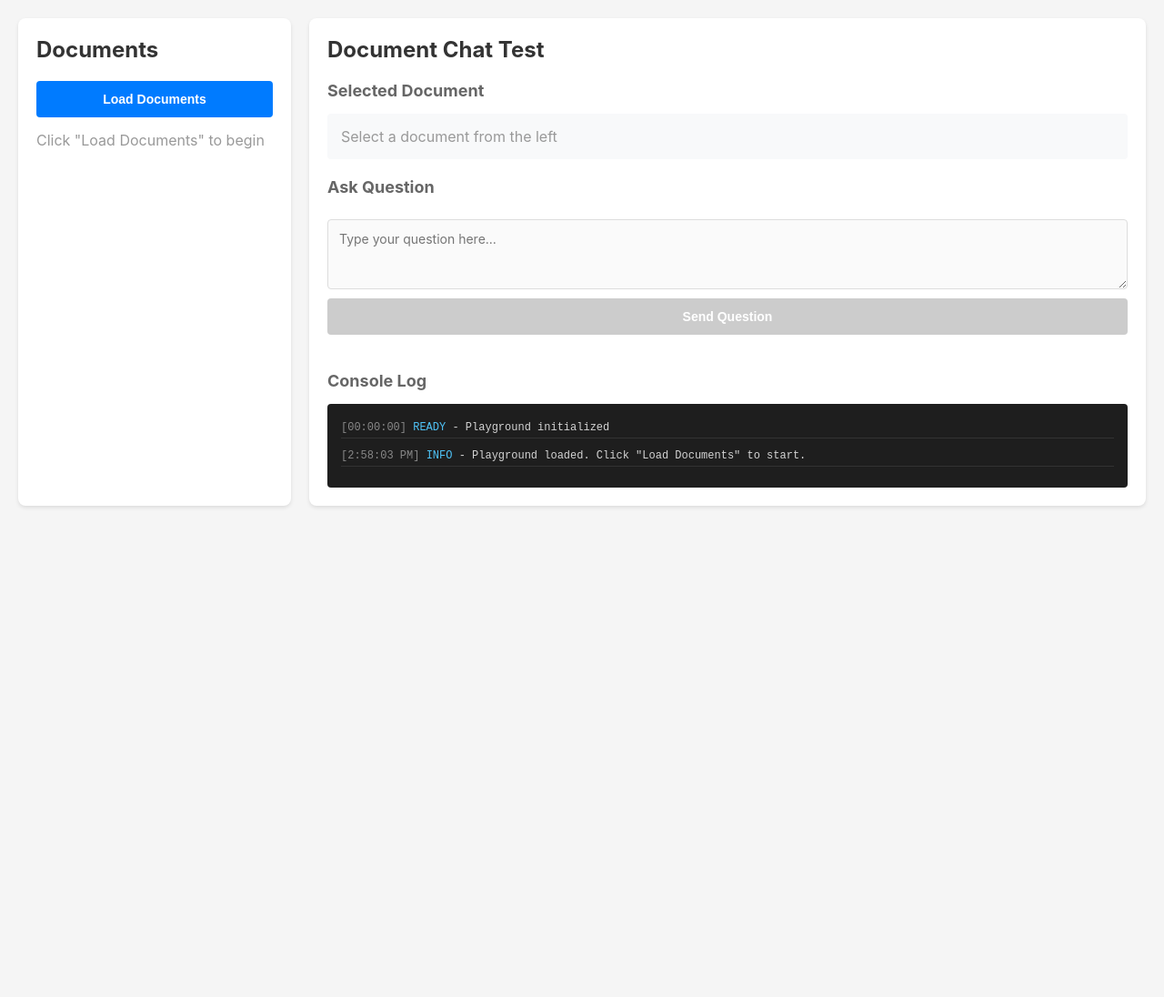
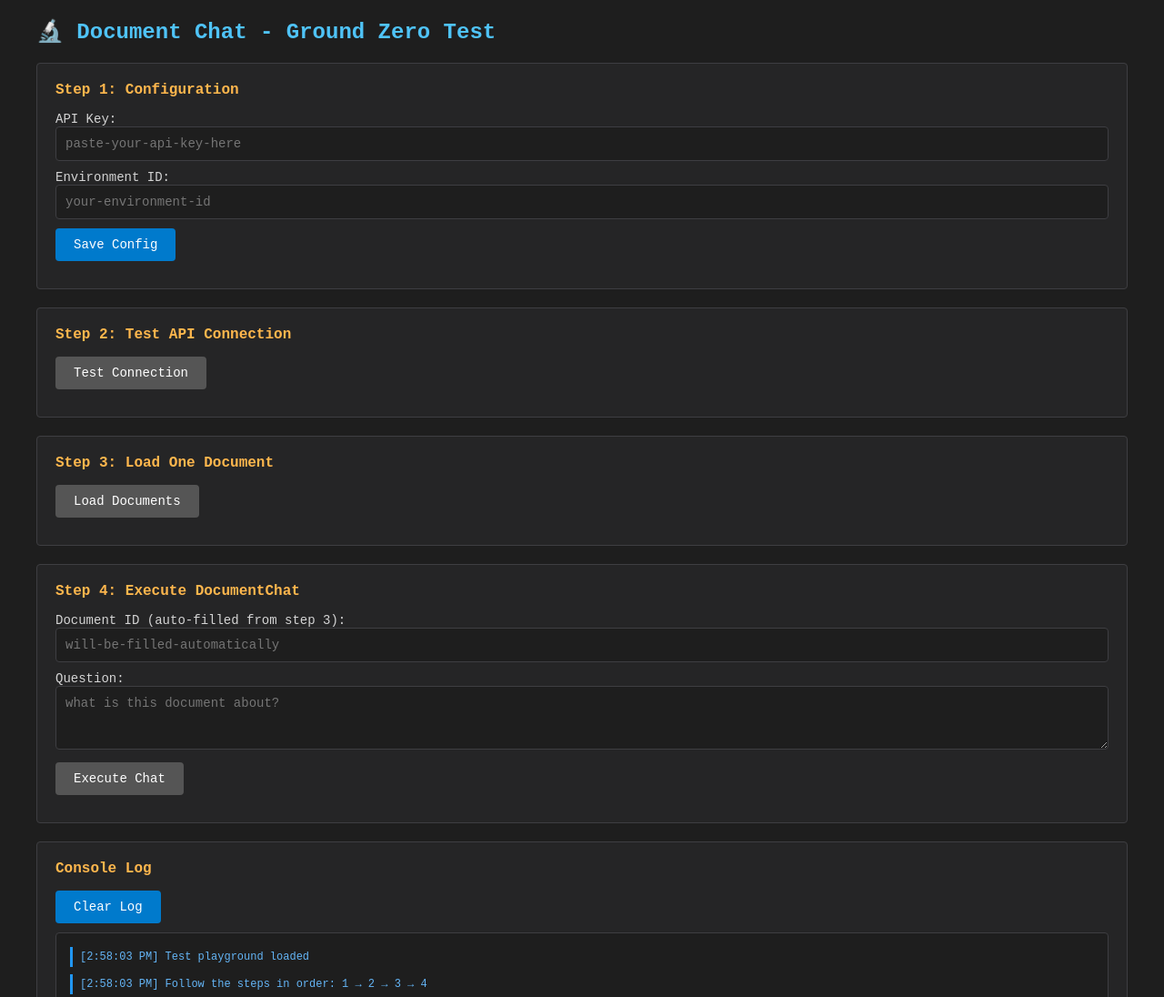
Before and after one commit to Team-Lightning-LLC/docu-chat-test, a plain HTML site: page index.html in a window 1280 px wide. Shown: the top 1096 px of the page at 91% size. Before the commit the page ends 800 px from the top, so only its background shows below. Drawn offline with Linux system fonts and the light colour scheme.

Commit message:
Update index.html

```diff
--- a/index.html
+++ b/index.html
@@ -3,483 +3,413 @@
 <head>
 <meta charset="UTF-8">
 <meta name="viewport" content="width=device-width, initial-scale=1.0">
-<title>Document Chat Test Playground</title>
+<title>Document Chat - Ground Zero Test</title>
 <style>
   * { margin: 0; padding: 0; box-sizing: border-box; }
   body {
-    font-family: -apple-system, BlinkMacSystemFont, 'Segoe UI', Roboto, sans-serif;
-    background: #f5f5f5;
+    font-family: 'Courier New', monospace;
+    background: #1e1e1e;
+    color: #d4d4d4;
     padding: 20px;
+    font-size: 14px;
   }
   .container {
-    max-width: 1400px;
+    max-width: 1200px;
     margin: 0 auto;
-    display: grid;
-    grid-template-columns: 300px 1fr;
-    gap: 20px;
-  }
-  .panel {
-    background: white;
-    border-radius: 8px;
-    padding: 20px;
-    box-shadow: 0 2px 4px rgba(0,0,0,0.1);
   }
   h1 {
+    color: #4fc3f7;
+    margin-bottom: 20px;
     font-size: 24px;
+  }
+  .section {
+    background: #252526;
+    border: 1px solid #3e3e42;
+    border-radius: 4px;
+    padding: 20px;
     margin-bottom: 20px;
-    color: #333;
   }
-  h2 {
-    font-size: 18px;
+  .section h2 {
+    color: #ffb74d;
+    font-size: 16px;
     margin-bottom: 15px;
-    color: #666;
   }
-  .doc-list {
-    max-height: 600px;
-    overflow-y: auto;
-  }
-  .doc-item {
-    padding: 12px;
-    margin-bottom: 8px;
-    background: #f8f9fa;
+  button {
+    background: #007acc;
+    color: white;
+    border: none;
+    padding: 10px 20px;
     border-radius: 4px;
     cursor: pointer;
-    border: 2px solid transparent;
-  }
-  .doc-item:hover {
-    background: #e9ecef;
-  }
-  .doc-item.active {
-    border-color: #007bff;
-    background: #e7f3ff;
-  }
-  .doc-name {
-    font-weight: 600;
-    margin-bottom: 4px;
-  }
-  .doc-id {
-    font-size: 12px;
-    color: #666;
-    font-family: monospace;
-  }
-  .chat-section {
-    display: flex;
-    flex-direction: column;
-    gap: 20px;
-  }
-  .selected-doc {
-    padding: 15px;
-    background: #f8f9fa;
-    border-radius: 4px;
-  }
-  .input-section {
-    display: flex;
-    flex-direction: column;
-    gap: 10px;
-  }
-  textarea {
-    width: 100%;
-    padding: 12px;
-    border: 1px solid #ddd;
-    border-radius: 4px;
+    font-family: inherit;
     font-size: 14px;
-    font-family: inherit;
-    resize: vertical;
-  }
-  button {
-    padding: 12px 24px;
-    background: #007bff;
-    color: white;
-    border: none;
-    border-radius: 4px;
-    font-size: 14px;
-    font-weight: 600;
-    cursor: pointer;
+    margin-right: 10px;
+    margin-bottom: 10px;
   }
   button:hover {
-    background: #0056b3;
+    background: #005a9e;
   }
   button:disabled {
-    background: #ccc;
+    background: #555;
     cursor: not-allowed;
   }
-  .log-section {
+  input, textarea {
+    width: 100%;
     background: #1e1e1e;
+    border: 1px solid #3e3e42;
     color: #d4d4d4;
+    padding: 10px;
+    font-family: inherit;
+    font-size: 14px;
+    border-radius: 4px;
+    margin-bottom: 10px;
+  }
+  .log {
+    background: #1e1e1e;
+    border: 1px solid #3e3e42;
     padding: 15px;
     border-radius: 4px;
-    font-family: 'Courier New', monospace;
+    max-height: 300px;
+    overflow-y: auto;
     font-size: 12px;
-    max-height: 400px;
-    overflow-y: auto;
   }
-  .log-entry {
+  .log-line {
     margin-bottom: 8px;
-    padding: 4px 0;
-    border-bottom: 1px solid #333;
+    padding: 4px;
+    border-left: 3px solid #555;
+    padding-left: 8px;
   }
-  .log-time {
-    color: #888;
+  .log-success { border-left-color: #4caf50; color: #81c784; }
+  .log-error { border-left-color: #f44336; color: #e57373; }
+  .log-info { border-left-color: #2196f3; color: #64b5f6; }
+  .log-api { border-left-color: #ff9800; color: #ffb74d; }
+  pre {
+    background: #1e1e1e;
+    border: 1px solid #3e3e42;
+    padding: 15px;
+    border-radius: 4px;
+    overflow-x: auto;
+    font-size: 12px;
   }
-  .log-type-info { color: #4fc3f7; }
-  .log-type-success { color: #81c784; }
-  .log-type-error { color: #e57373; }
-  .log-type-api { color: #ffb74d; }
-  .spinner {
+  .status {
     display: inline-block;
-    width: 16px;
-    height: 16px;
-    border: 2px solid #f3f3f3;
-    border-top: 2px solid #007bff;
-    border-radius: 50%;
-    animation: spin 1s linear infinite;
+    padding: 4px 8px;
+    border-radius: 4px;
+    font-size: 12px;
+    font-weight: bold;
   }
-  @keyframes spin {
-    0% { transform: rotate(0deg); }
-    100% { transform: rotate(360deg); }
-  }
-  .response-section {
-    padding: 15px;
-    background: #f8f9fa;
-    border-radius: 4px;
-    border-left: 4px solid #28a745;
-  }
-  .error-section {
-    padding: 15px;
-    background: #fff5f5;
-    border-radius: 4px;
-    border-left: 4px solid #dc3545;
-    color: #721c24;
-  }
+  .status-pass { background: #4caf50; color: white; }
+  .status-fail { background: #f44336; color: white; }
+  .status-pending { background: #ff9800; color: white; }
 </style>
 </head>
 <body>
 
 <div class="container">
-  <!-- Left: Document List -->
-  <div class="panel">
-    <h1>Documents</h1>
-    <button onclick="loadDocuments()" style="width: 100%; margin-bottom: 15px;">Load Documents</button>
-    <div class="doc-list" id="docList">
-      <p style="color: #999;">Click "Load Documents" to begin</p>
-    </div>
+  <h1>🔬 Document Chat - Ground Zero Test</h1>
+
+  <!-- Step 1: Config -->
+  <div class="section">
+    <h2>Step 1: Configuration</h2>
+    <label>API Key:</label>
+    <input type="password" id="apiKey" placeholder="paste-your-api-key-here">
+    <label>Environment ID:</label>
+    <input type="text" id="envId" placeholder="your-environment-id">
+    <button onclick="saveConfig()">Save Config</button>
+    <div id="configStatus"></div>
   </div>
 
-  <!-- Right: Chat Interface -->
-  <div class="panel">
-    <h1>Document Chat Test</h1>
+  <!-- Step 2: Test Connection -->
+  <div class="section">
+    <h2>Step 2: Test API Connection</h2>
+    <button onclick="testConnection()" id="testBtn" disabled>Test Connection</button>
+    <div id="connectionResult"></div>
+  </div>
 
-    <div class="chat-section">
-      <!-- Selected Document -->
-      <div>
-        <h2>Selected Document</h2>
-        <div class="selected-doc" id="selectedDoc">
-          <p style="color: #999;">Select a document from the left</p>
-        </div>
-      </div>
+  <!-- Step 3: Load Documents -->
+  <div class="section">
+    <h2>Step 3: Load One Document</h2>
+    <button onclick="loadDocuments()" id="loadBtn" disabled>Load Documents</button>
+    <div id="documentsResult"></div>
+  </div>
 
-      <!-- Question Input -->
-      <div class="input-section">
-        <h2>Ask Question</h2>
-        <textarea
-          id="questionInput"
-          rows="3"
-          placeholder="Type your question here..."
-          disabled></textarea>
-        <button id="sendBtn" onclick="sendQuestion()" disabled>Send Question</button>
-      </div>
+  <!-- Step 4: Execute Interaction -->
+  <div class="section">
+    <h2>Step 4: Execute DocumentChat</h2>
+    <label>Document ID (auto-filled from step 3):</label>
+    <input type="text" id="docId" placeholder="will-be-filled-automatically">
+    <label>Question:</label>
+    <textarea id="question" rows="3" placeholder="what is this document about?"></textarea>
+    <button onclick="executeChat()" id="executeBtn" disabled>Execute Chat</button>
+    <div id="executionResult"></div>
+  </div>
 
-      <!-- Response -->
-      <div id="responseArea"></div>
-
-      <!-- Console Log -->
-      <div>
-        <h2>Console Log</h2>
-        <div class="log-section" id="consoleLog">
-          <div class="log-entry">
-            <span class="log-time">[00:00:00]</span>
-            <span class="log-type-info">READY</span> - Playground initialized
-          </div>
-        </div>
-      </div>
-    </div>
+  <!-- Console Log -->
+  <div class="section">
+    <h2>Console Log</h2>
+    <button onclick="clearLog()">Clear Log</button>
+    <div class="log" id="log"></div>
   </div>
 </div>
 
 <script>
 // ============================================================================
-// CONFIG - PUT YOUR API CREDENTIALS HERE
+// STATE
 // ============================================================================
-const CONFIG = {
-  VERTESIA_API_BASE: 'https://api.vertesia.io/api/v1',
-  VERTESIA_API_KEY: 'sk-2538a58567e4ebb6654c0a17ceab228c', // REPLACE THIS
-  ENVIRONMENT_ID: '681915c6a01fb262a410c161' // REPLACE THIS
+let CONFIG = {
+  apiKey: null,
+  envId: null,
+  baseURL: 'https://api.vertesia.io/api/v1'
 };
 
-// ============================================================================
-// STATE
-// ============================================================================
-let selectedDocument = null;
-let documents = [];
+let STATE = {
+  connectionTested: false,
+  documentsLoaded: false,
+  selectedDocId: null
+};
 
 // ============================================================================
 // LOGGING
 // ============================================================================
 function log(message, type = 'info') {
-  const logDiv = document.getElementById('consoleLog');
+  const logDiv = document.getElementById('log');
   const time = new Date().toLocaleTimeString();
-  const entry = document.createElement('div');
-  entry.className = 'log-entry';
-  entry.innerHTML = `
-    <span class="log-time">[${time}]</span>
-    <span class="log-type-${type}">${type.toUpperCase()}</span> - ${message}
-  `;
-  logDiv.appendChild(entry);
+  const line = document.createElement('div');
+  line.className = `log-line log-${type}`;
+  line.textContent = `[${time}] ${message}`;
+  logDiv.appendChild(line);
   logDiv.scrollTop = logDiv.scrollHeight;
-
-  // Also log to browser console
   console.log(`[${type.toUpperCase()}]`, message);
 }
 
 function logJSON(label, data) {
-  log(`${label}: ${JSON.stringify(data, null, 2)}`, 'api');
+  log(`${label}:`, 'api');
+  console.log(data);
+  const logDiv = document.getElementById('log');
+  const pre = document.createElement('pre');
+  pre.textContent = JSON.stringify(data, null, 2);
+  pre.style.marginLeft = '20px';
+  pre.style.fontSize = '11px';
+  logDiv.appendChild(pre);
+  logDiv.scrollTop = logDiv.scrollHeight;
+}
+
+function clearLog() {
+  document.getElementById('log').innerHTML = '';
+  log('Log cleared', 'info');
 }
 
 // ============================================================================
-// API CALLS
+// STEP 1: SAVE CONFIG
 // ============================================================================
-async function apiCall(endpoint, options = {}) {
-  const url = `${CONFIG.VERTESIA_API_BASE}${endpoint}`;
+function saveConfig() {
+  const apiKey = document.getElementById('apiKey').value.trim();
+  const envId = document.getElementById('envId').value.trim();
 
-  log(`API CALL: ${options.method || 'GET'} ${endpoint}`, 'api');
+  if (!apiKey || !envId) {
+    document.getElementById('configStatus').innerHTML =
+      '<span class="status status-fail">Please fill in both fields</span>';
+    return;
+  }
+
+  CONFIG.apiKey = apiKey;
+  CONFIG.envId = envId;
+
+  document.getElementById('configStatus').innerHTML =
+    '<span class="status status-pass">✓ Config saved</span>';
+  document.getElementById('testBtn').disabled = false;
+
+  log('Configuration saved', 'success');
+  log(`Environment ID: ${envId}`, 'info');
+}
+
+// ============================================================================
+// STEP 2: TEST CONNECTION
+// ============================================================================
+async function testConnection() {
+  log('Testing API connection...', 'info');
+  document.getElementById('connectionResult').innerHTML = '<p>Testing...</p>';
 
   try {
-    const response = await fetch(url, {
+    const response = await fetch(`${CONFIG.baseURL}/objects?limit=1`, {
       headers: {
-        'Authorization': `Bearer ${CONFIG.VERTESIA_API_KEY}`,
-        'Content-Type': 'application/json',
-        ...options.headers
-      },
-      ...options
+        'Authorization': `Bearer ${CONFIG.apiKey}`,
+        'Content-Type': 'application/json'
+      }
     });
 
-    log(`API RESPONSE: ${response.status} ${response.statusText}`, 'api');
+    log(`Response status: ${response.status}`, 'api');
 
     if (!response.ok) {
       const errorText = await response.text();
-      log(`API ERROR BODY: ${errorText}`, 'error');
-      throw new Error(`API call failed: ${response.status} ${response.statusText}`);
+      log(`Error: ${errorText}`, 'error');
+      throw new Error(`HTTP ${response.status}: ${response.statusText}`);
     }
 
     const data = await response.json();
-    logJSON('API RESPONSE DATA', data);
+    logJSON('Connection test response', data);
 
-    return data;
+    document.getElementById('connectionResult').innerHTML =
+      '<span class="status status-pass">✓ API Connection Working</span>';
+
+    STATE.connectionTested = true;
+    document.getElementById('loadBtn').disabled = false;
+
+    log('Connection test PASSED', 'success');
+
   } catch (error) {
-    log(`API CALL FAILED: ${error.message}`, 'error');
-    throw error;
+    log(`Connection test FAILED: ${error.message}`, 'error');
+    document.getElementById('connectionResult').innerHTML =
+      `<span class="status status-fail">✗ Connection Failed: ${error.message}</span>`;
   }
 }
 
 // ============================================================================
-// LOAD DOCUMENTS
+// STEP 3: LOAD DOCUMENTS
 // ============================================================================
 async function loadDocuments() {
-  log('Loading documents from Vertesia...', 'info');
-
-  const docList = document.getElementById('docList');
-  docList.innerHTML = '<p style="color: #999;">Loading...</p>';
+  log('Loading documents...', 'info');
+  document.getElementById('documentsResult').innerHTML = '<p>Loading...</p>';
 
   try {
-    const response = await apiCall('/objects?limit=100&offset=0');
+    const response = await fetch(`${CONFIG.baseURL}/objects?limit=10`, {
+      headers: {
+        'Authorization': `Bearer ${CONFIG.apiKey}`,
+        'Content-Type': 'application/json'
+      }
+    });
 
-    // Log the EXACT structure we got back
-    log('Checking response structure...', 'info');
-    log(`Response keys: ${Object.keys(response).join(', ')}`, 'info');
+    if (!response.ok) {
+      throw new Error(`HTTP ${response.status}: ${response.statusText}`);
+    }
 
-    // Try different possible structures
-    let docArray = null;
+    const data = await response.json();
+    logJSON('Documents response', data);
 
-    if (response.objects) {
-      docArray = response.objects;
-      log('Found documents in response.objects', 'info');
-    } else if (response.data) {
-      docArray = response.data;
-      log('Found documents in response.data', 'info');
-    } else if (Array.isArray(response)) {
-      docArray = response;
-      log('Response itself is an array', 'info');
-    } else if (response.items) {
-      docArray = response.items;
-      log('Found documents in response.items', 'info');
-    } else {
-      log('Unknown response structure - dumping full response', 'error');
-      logJSON('Full response', response);
-      docList.innerHTML = '<p style="color: #dc3545;">Unknown response format - check console</p>';
+    // Find documents array
+    let docs = null;
+    if (data.objects) docs = data.objects;
+    else if (data.data) docs = data.data;
+    else if (Array.isArray(data)) docs = data;
+
+    if (!docs || docs.length === 0) {
+      document.getElementById('documentsResult').innerHTML =
+        '<span class="status status-fail">No documents found</span>';
+      log('No documents in response', 'error');
       return;
     }
 
-    if (!docArray || docArray.length === 0) {
-      docList.innerHTML = '<p style="color: #999;">No documents found</p>';
-      log('Document array is empty', 'info');
-      return;
-    }
+    log(`Found ${docs.length} documents`, 'success');
 
-    documents = docArray;
-    log(`Loaded ${documents.length} documents`, 'success');
+    // Use first document
+    const firstDoc = docs[0];
+    STATE.selectedDocId = firstDoc.id;
 
-    // Log first document structure
-    logJSON('First document structure', documents[0]);
+    logJSON('Selected document', firstDoc);
 
-    // Render document list
-    docList.innerHTML = documents.map(doc => `
-      <div class="doc-item" onclick="selectDocument('${doc.id}')">
-        <div class="doc-name">${doc.name || doc.title || 'Untitled'}</div>
-        <div class="doc-id">${doc.id}</div>
-      </div>
-    `).join('');
+    document.getElementById('docId').value = firstDoc.id;
+    document.getElementById('documentsResult').innerHTML = `
+      <span class="status status-pass">✓ Loaded ${docs.length} documents</span>
+      <p style="margin-top: 10px;">Selected: <strong>${firstDoc.name || 'Untitled'}</strong></p>
+      <p style="font-size: 12px; color: #888;">ID: ${firstDoc.id}</p>
+    `;
+
+    STATE.documentsLoaded = true;
+    document.getElementById('executeBtn').disabled = false;
+
+    log('Documents loaded successfully', 'success');
 
   } catch (error) {
-    docList.innerHTML = '<p style="color: #dc3545;">Failed to load documents</p>';
     log(`Failed to load documents: ${error.message}`, 'error');
+    document.getElementById('documentsResult').innerHTML =
+      `<span class="status status-fail">✗ Failed: ${error.message}</span>`;
   }
 }
 
 // ============================================================================
-// SELECT DOCUMENT
+// STEP 4: EXECUTE CHAT
 // ============================================================================
-function selectDocument(docId) {
-  const doc = documents.find(d => d.id === docId);
-  if (!doc) return;
+async function executeChat() {
+  const docId = document.getElementById('docId').value.trim();
+  const question = document.getElementById('question').value.trim();
 
-  selectedDocument = doc;
-  log(`Selected document: ${doc.name} (${doc.id})`, 'info');
-
-  // Update UI
-  document.querySelectorAll('.doc-item').forEach(item => {
-    item.classList.remove('active');
-  });
-  event.target.closest('.doc-item').classList.add('active');
-
-  document.getElementById('selectedDoc').innerHTML = `
-    <div class="doc-name" style="margin-bottom: 8px;">${doc.name || 'Untitled'}</div>
-    <div class="doc-id">${doc.id}</div>
-  `;
-
-  // Enable question input
-  document.getElementById('questionInput').disabled = false;
-  document.getElementById('sendBtn').disabled = false;
-}
-
-// ============================================================================
-// SEND QUESTION
-// ============================================================================
-async function sendQuestion() {
-  if (!selectedDocument) {
-    log('No document selected', 'error');
+  if (!docId || !question) {
+    log('Missing document ID or question', 'error');
     return;
   }
 
-  const questionInput = document.getElementById('questionInput');
-  const question = questionInput.value.trim();
+  log('Executing DocumentChat...', 'info');
+  log(`Document: ${docId}`, 'info');
+  log(`Question: ${question}`, 'info');
 
-  if (!question) {
-    log('No question entered', 'error');
-    return;
-  }
-
-  log(`Sending question: "${question}"`, 'info');
-  log(`Document ID: ${selectedDocument.id}`, 'info');
-
-  // Disable UI
-  questionInput.disabled = true;
-  document.getElementById('sendBtn').disabled = true;
-  document.getElementById('sendBtn').innerHTML = '<span class="spinner"></span> Sending...';
-
-  // Clear previous response
-  document.getElementById('responseArea').innerHTML = '';
+  document.getElementById('executionResult').innerHTML = '<p>Executing...</p>';
+  document.getElementById('executeBtn').disabled = true;
 
   try {
-    // Build the task
-    const task = `Document ID: ${selectedDocument.id}\n\nQuestion: ${question}`;
-    log(`Task prompt: ${task}`, 'info');
+    const payload = {
+      interaction: 'DocumentChat',
+      data: {
+        Task: `Document ID: ${docId}\n\nQuestion: ${question}`
+      },
+      config: {
+        environment: CONFIG.envId,
+        model: 'claude-sonnet-4-5-20250929'
+      }
+    };
 
-    // Call the CORRECT endpoint - /execute (not /execute/async)
-    const response = await apiCall('/execute', {
+    logJSON('Request payload', payload);
+
+    const response = await fetch(`${CONFIG.baseURL}/execute`, {
       method: 'POST',
-      body: JSON.stringify({
-        interaction: 'DocumentChat',  // Name of the interaction
-        data: {
-          Task: task
-        },
-        config: {
-          environment: CONFIG.ENVIRONMENT_ID,
-          model: 'claude-sonnet-4-5-20250929'
-        }
-      })
+      headers: {
+        'Authorization': `Bearer ${CONFIG.apiKey}`,
+        'Content-Type': 'application/json'
+      },
+      body: JSON.stringify(payload)
     });
 
-    log('Execution successful!', 'success');
-    logJSON('Full response object', response);
+    log(`Response status: ${response.status}`, 'api');
 
-    // The result should be in response.result
-    if (response.result) {
-      log('Found result in response!', 'success');
-      logJSON('Result', response.result);
+    if (!response.ok) {
+      const errorText = await response.text();
+      log(`Error response: ${errorText}`, 'error');
+      throw new Error(`HTTP ${response.status}: ${errorText}`);
+    }
 
-      // Display the answer
-      let answer = '';
-      if (typeof response.result === 'string') {
-        answer = response.result;
-      } else if (response.result.answer) {
-        answer = response.result.answer;
-      } else if (response.result.output) {
-        answer = response.result.output;
-      } else {
-        answer = JSON.stringify(response.result, null, 2);
-      }
+    const data = await response.json();
+    logJSON('Execution response', data);
 
-      document.getElementById('responseArea').innerHTML = `
-        <div class="response-section">
-          <h3 style="margin-bottom: 10px;">Answer</h3>
-          <p style="white-space: pre-wrap;">${answer}</p>
-        </div>
-        <div style="margin-top: 15px; padding: 10px; background: #f8f9fa; border-radius: 4px; font-size: 12px;">
-          <strong>Full Response:</strong>
-          <pre style="margin-top: 8px; white-space: pre-wrap;">${JSON.stringify(response, null, 2)}</pre>
-        </div>
-      `;
+    // Try to extract result
+    let result = null;
+    if (data.result) {
+      result = data.result;
+      log('Found result in response', 'success');
     } else {
       log('No result field in response', 'error');
-      document.getElementById('responseArea').innerHTML = `
-        <div class="response-section">
-          <h3 style="margin-bottom: 10px;">Response (No result field found)</h3>
-          <pre style="white-space: pre-wrap; font-size: 12px;">${JSON.stringify(response, null, 2)}</pre>
-        </div>
-      `;
     }
 
+    document.getElementById('executionResult').innerHTML = `
+      <span class="status status-pass">✓ Execution Complete</span>
+      <h3 style="margin-top: 15px; color: #4fc3f7;">Result:</h3>
+      <pre>${JSON.stringify(result || data, null, 2)}</pre>
+    `;
+
+    log('Execution completed', 'success');
+
   } catch (error) {
-    log(`Failed to execute: ${error.message}`, 'error');
-
-    document.getElementById('responseArea').innerHTML = `
-      <div class="error-section">
-        <h3 style="margin-bottom: 10px;">Error</h3>
-        <p>${error.message}</p>
-      </div>
-    `;
+    log(`Execution FAILED: ${error.message}`, 'error');
+    document.getElementById('executionResult').innerHTML =
+      `<span class="status status-fail">✗ Failed: ${error.message}</span>`;
   } finally {
-    // Re-enable UI
-    questionInput.disabled = false;
-    document.getElementById('sendBtn').disabled = false;
-    document.getElementById('sendBtn').textContent = 'Send Question';
+    document.getElementById('executeBtn').disabled = false;
   }
 }
 
 // ============================================================================
-// INITIALIZE
+// INIT
 // ============================================================================
-log('Playground loaded. Click "Load Documents" to start.', 'info');
+log('Test playground loaded', 'info');
+log('Follow the steps in order: 1 → 2 → 3 → 4', 'info');
 </script>
 
 </body>
```
